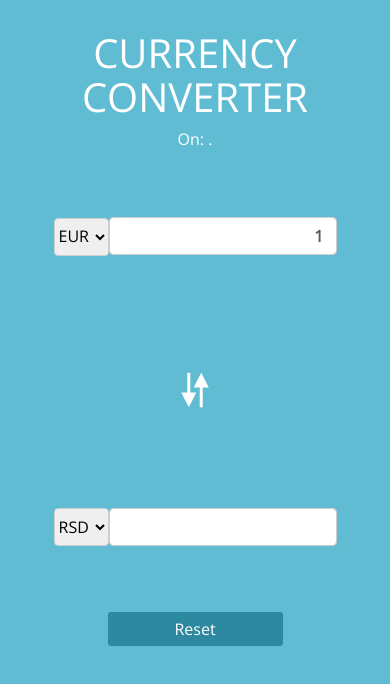
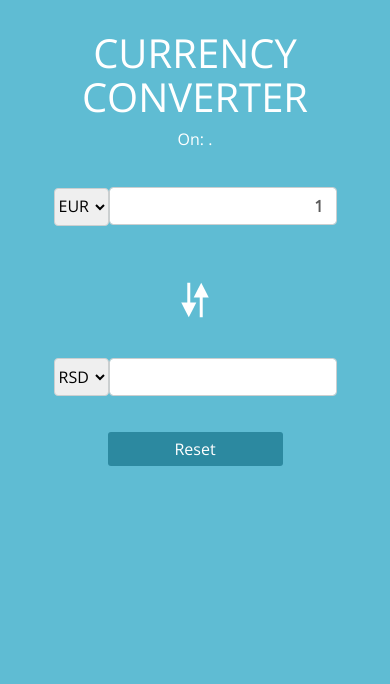
Before and after one commit to jelenamanot/FE-assignment, a React (Create React App) app: page / in a window 390 px wide. Shown: the top 684 px of the page. Built offline with nearby package versions, Linux system fonts and the light colour scheme; no server answers.

Commit message:
Responsive changes

```diff
--- a/src/components/CurrencyInputs.css
+++ b/src/components/CurrencyInputs.css
@@ -40,10 +40,14 @@
 }
 
 /* Responsive swap button rotation */
-@media only screen and (max-width: 867px) {
+@media only screen and (max-width: 767px) {
   img {
     -ms-transform: rotate(90deg); /* IE 9 */
     -webkit-transform: rotate(90deg); /* Safari */
     transform: rotate(90deg);
   }
+
+  .all-currency-inputs {
+    margin: 20px 0;
+  }
 }
--- a/src/components/CurrencyInputs.js
+++ b/src/components/CurrencyInputs.js
@@ -14,6 +14,7 @@
     }
   }
 
+  // Initial
   componentWillReceiveProps(nextProps) {
     switch(this.state.searchTypeLeft) {
       case 'eur':
```
